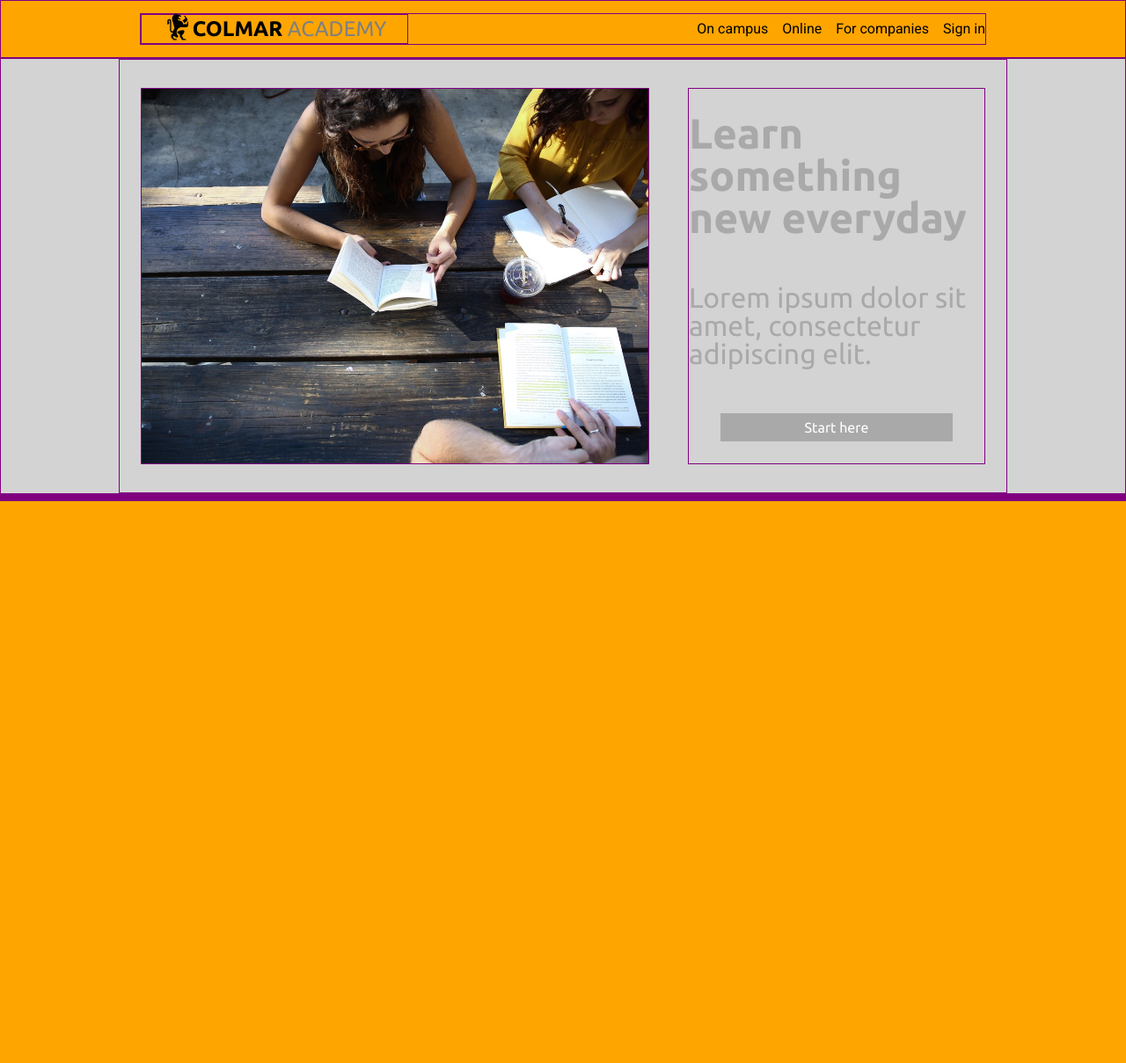
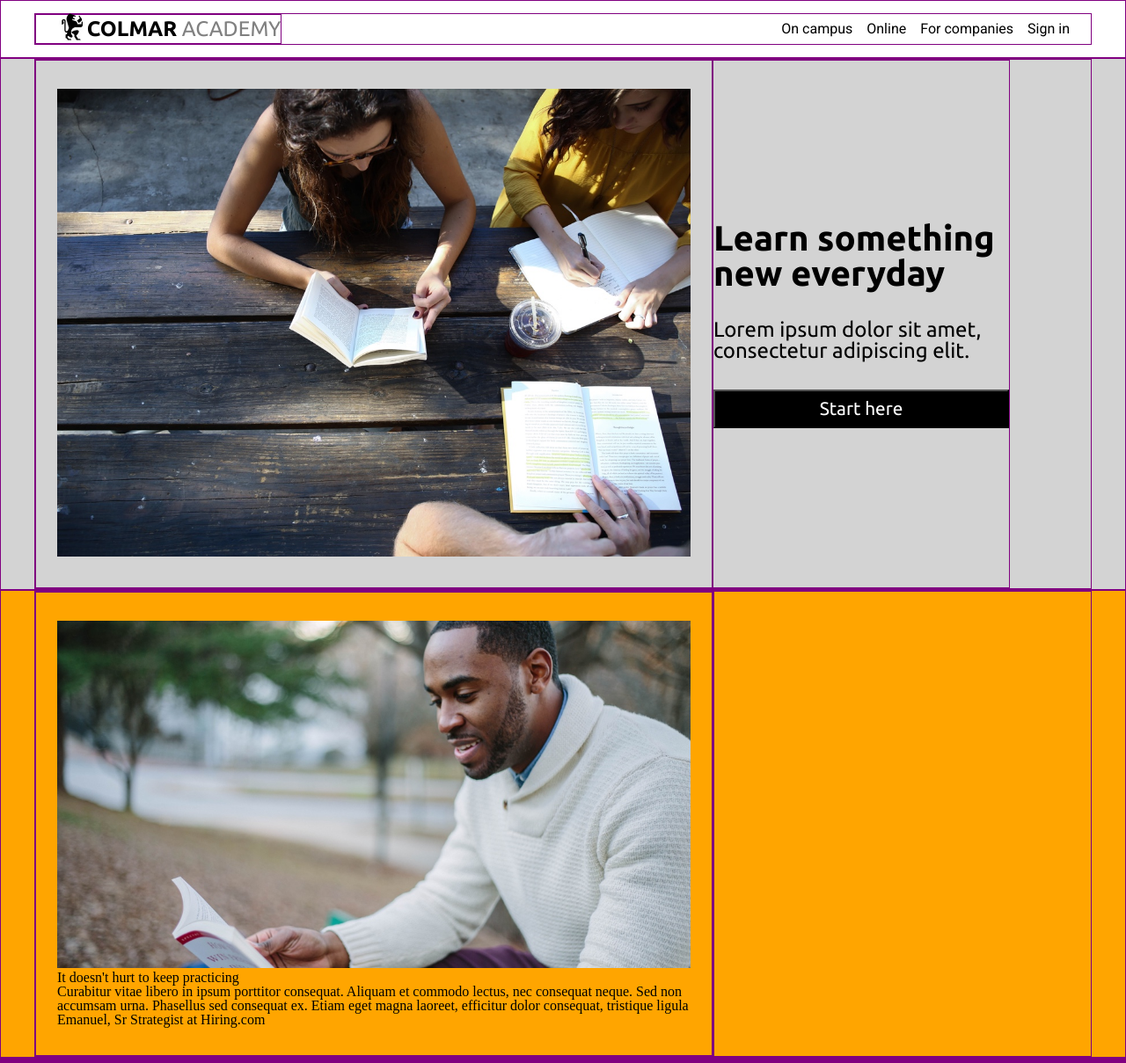
Before and after one commit to EizeHofstra/Colmar_Academy, a plain HTML site: page index.html in a window 1280 px wide. Shown: the whole page at 88% size. Before the commit the page ends 800 px from the top, so only its background shows below. Drawn offline with Linux system fonts and the light colour scheme.

Commit message:
Got first two sections in order and made a start with main

```diff
--- a/index.html
+++ b/index.html
@@ -19,22 +19,33 @@
           <p>On campus</p>
           <p>Online</p>
           <p>For companies</p>
-          <p>Sign in</p>
+          <p id="last">Sign in</p>
         </nav>
       </div>
     </div>
     <div class="banner">
       <div class="site_container" id="banner_container">
         <div class="main_picture">
+          <img src="resources/images/banner.jpg"/>
         </div>
         <div class="main_text">
           <h1>Learn something new everyday</h1>
           <h2>Lorem ipsum dolor sit amet, consectetur adipiscing elit.</h2>
-          <a href="#"><h3>Start here</h3></a>
+          <button type="button">Start here</button>
         </div>
       </div>
     </div>
     <div class="main">
+      <div class="site_container">
+        <div class="practice">
+          <img src="resources/images/information-main.jpg"/>
+          <h1>It doesn't hurt to keep practicing</h1>
+          <p>Curabitur vitae libero in ipsum porttitor consequat. Aliquam et commodo lectus, nec consequat neque. Sed non accumsam urna. Phasellus sed consequat ex. Etiam eget magna laoreet, efficitur dolor consequat, tristique ligula</p>
+          <h6>Emanuel, Sr Strategist at Hiring.com</h6>
+        </div>
+        <div class="info">
+        </div>
+      </div>
     </div>
     <div class="learning">
     </div>
--- a/resources/css/style.css
+++ b/resources/css/style.css
@@ -16,7 +16,7 @@ body {
 
 /*Site container*/
 .site_container {
-  width: 960px;
+  width: 1200px;
   display: flex;
   flex-wrap: wrap;
   margin: 0 auto;
@@ -27,6 +27,7 @@ body {
   height: 4rem;
   display: flex;
   align-items: center;
+  background-color: white;
 }
 #logo_container {
   display: flex;
@@ -38,7 +39,7 @@ body {
   justify-content: flex-start;
   align-items: center;
   height: 2rem;
-  padding: 0rem 1.5rem;
+  padding-left: 1.5rem;
 }
 
 .logoname img {
@@ -70,56 +71,69 @@ nav p{
   padding-left: 1rem;
 }
 
+#last {
+  padding-right: 1.5rem;
+}
+
 /*Banner*/
 .banner {
   background-color: lightgrey;
   min-height: 100%;
 }
 
-#banner_container {
-  display: flex;
-  justify-content: space-between;
+.main_picture {
+  width: 60%;
   padding: 2rem 1.5rem;
 }
 
-.main_picture {
-  width: 60%;
-  height: 26.65rem;
-  background-image: url("../images/banner.jpg");
-  background-repeat: no-repeat;
-  background-position: center;
-  background-size: contain;
-  flex-shrink: 2;
+.main_picture img{
+  width: 100%;
 }
 
 .main_text {
-  width: 35%;
-  flex-shrink: 1;
+  width: 28%;
   display: flex;
   align-items: center;
   flex-direction: column;
-  justify-content: space-around;
+  justify-content: center;
 }
 
 .main_text h1 {
-  color: darkgrey;
+  color: black;
   font-family: Ubuntu;
   font-weight: 700;
-  font-size: 3rem;
+  font-size: 2.5rem;
 }
 
 .main_text h2 {
-  color: darkgrey;
+  color: black;
   font-family: Ubuntu;
   font-weight: 400;
-  font-size: 2rem;
+  font-size: 1.5rem;
+  padding: 2rem 0rem;
 }
 
-.main_text h3 {
+button {
   color: white;
-  background-color: darkgrey;
+  background-color: black;
   font-family: Ubuntu;
-  font-size: 1rem;
-  padding: 0.5rem 6rem;
-  width: inherit;
+  font-size: 1.3rem;
+  padding: 0.5rem 0rem;
+  width: 100%;
 }
+
+/*Main*/
+.practice {
+  padding: 2rem 1.5rem;
+  width: 60%;
+}
+
+.practice img {
+  width: 100%;
+}
+
+/*Learning*/
+
+/*Thesis*/
+
+/*Footer*/
```
